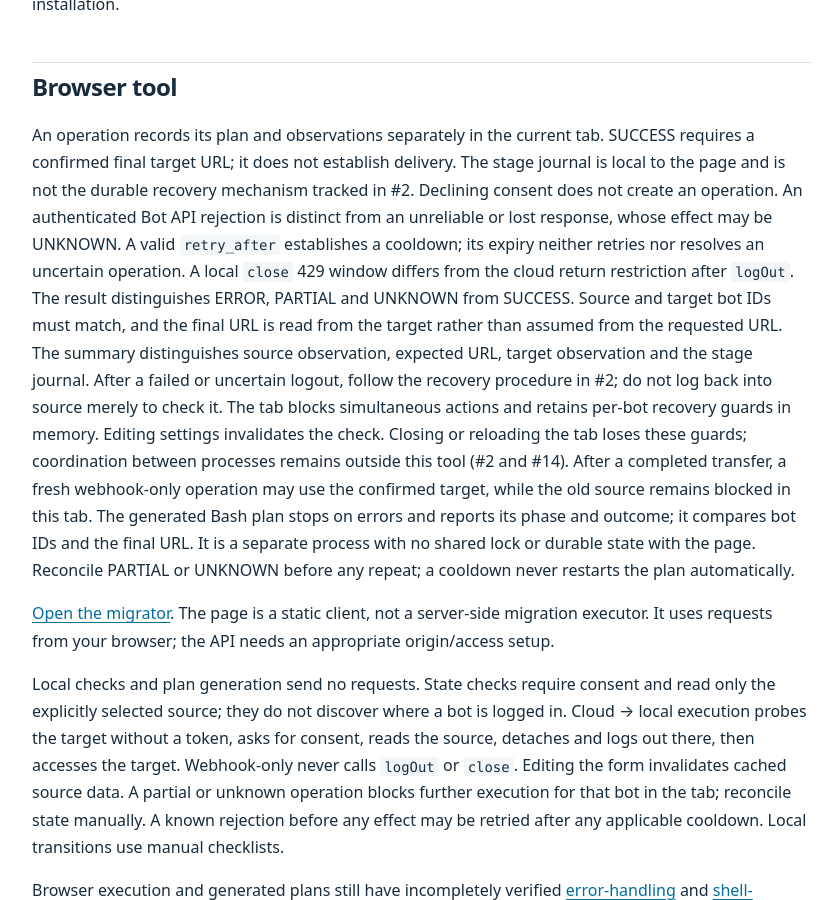
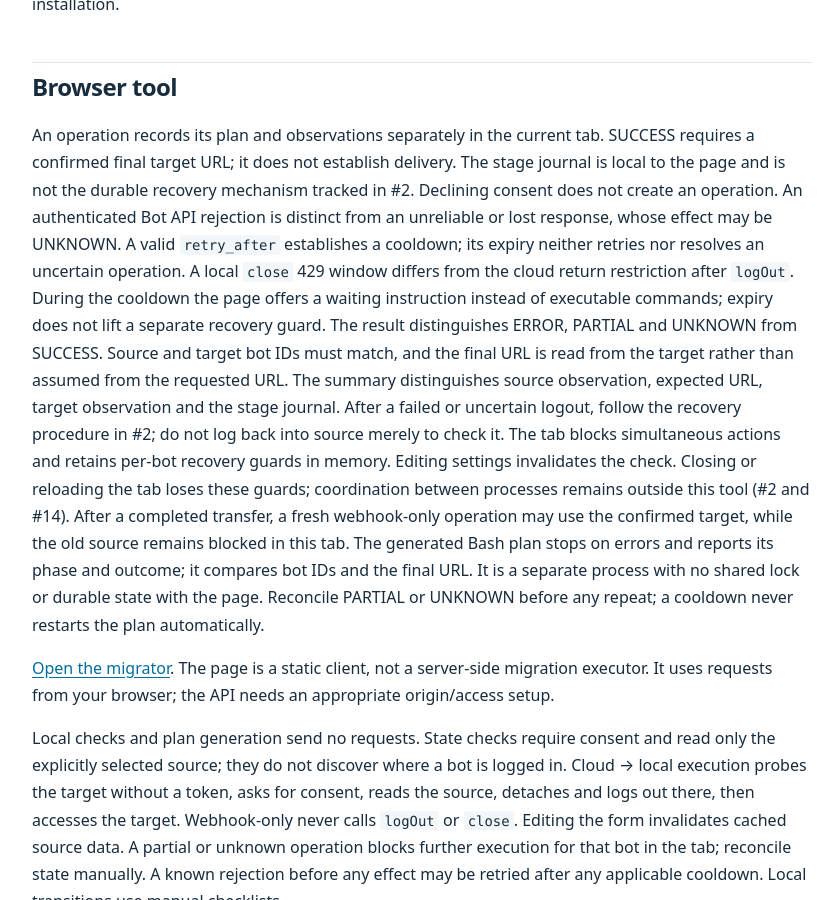
Before and after one commit to ichinya/tg-selfhost-botapi, a Jekyll site: the page built from docs/en/migration.md, in a window 1280 px wide and 900 px high, scrolled down 4307 px. Shown: the whole window, without its empty margins (326-1166 px from the left). Built offline with Jekyll 4.4.1, drawn with Linux system fonts in a browser that asks for light colours.

```diff
--- a/docs/en/migration.md
+++ b/docs/en/migration.md
@@ -182,6 +182,8 @@ An authenticated Bot API rejection is distinct from an unreliable or lost
 response, whose effect may be UNKNOWN. A valid `retry_after` establishes a
 cooldown; its expiry neither retries nor resolves an uncertain operation. A local
 `close` 429 window differs from the cloud return restriction after `logOut`.
+During the cooldown the page offers a waiting instruction instead of executable
+commands; expiry does not lift a separate recovery guard.
 The result distinguishes ERROR, PARTIAL and UNKNOWN from SUCCESS. Source and
 target bot IDs must match, and the final URL is read from the target rather than
 assumed from the requested URL. The summary distinguishes source observation,
--- a/tg_selfhost_botapi_migrator.html
+++ b/tg_selfhost_botapi_migrator.html
@@ -445,6 +445,10 @@
     }
     function buildPlan() {
       const cfg = currentConfig();
+      if (guardFor(cfg).retryNotBefore > Date.now()) {
+        els.curlPlan.textContent = '# Ожидание retry_after до ' + new Date(guardFor(cfg).retryNotBefore).toISOString() + '; автоматического повтора нет.';
+        return;
+      }
       if (state.busy || blocked(cfg)) {
         els.curlPlan.textContent = state.busy || guardFor(cfg).reconcile
           ? '# Сначала вручную сверьте исход предыдущей операции; повторное выполнение заблокировано.'
--- a/tools/issue6_result_contract.cjs
+++ b/tools/issue6_result_contract.cjs
@@ -13,6 +13,7 @@ async function main() {
   assert.match(p.elements.get('summaryBox').textContent, /^ERROR/);
   assert(!p.calls.some(c => c.method === 'logOut'));
   assert(p.run('state.guards.get("123").retryNotBefore > Date.now()'));
+  assert(!p.plan().includes('curl '));
 
   p = refusingPage('logOut', 429, 600);
   await p.run('executeInBrowser()');
```
Also changed, not shown: docs/ru/migration.md (+2 -0 lines).
